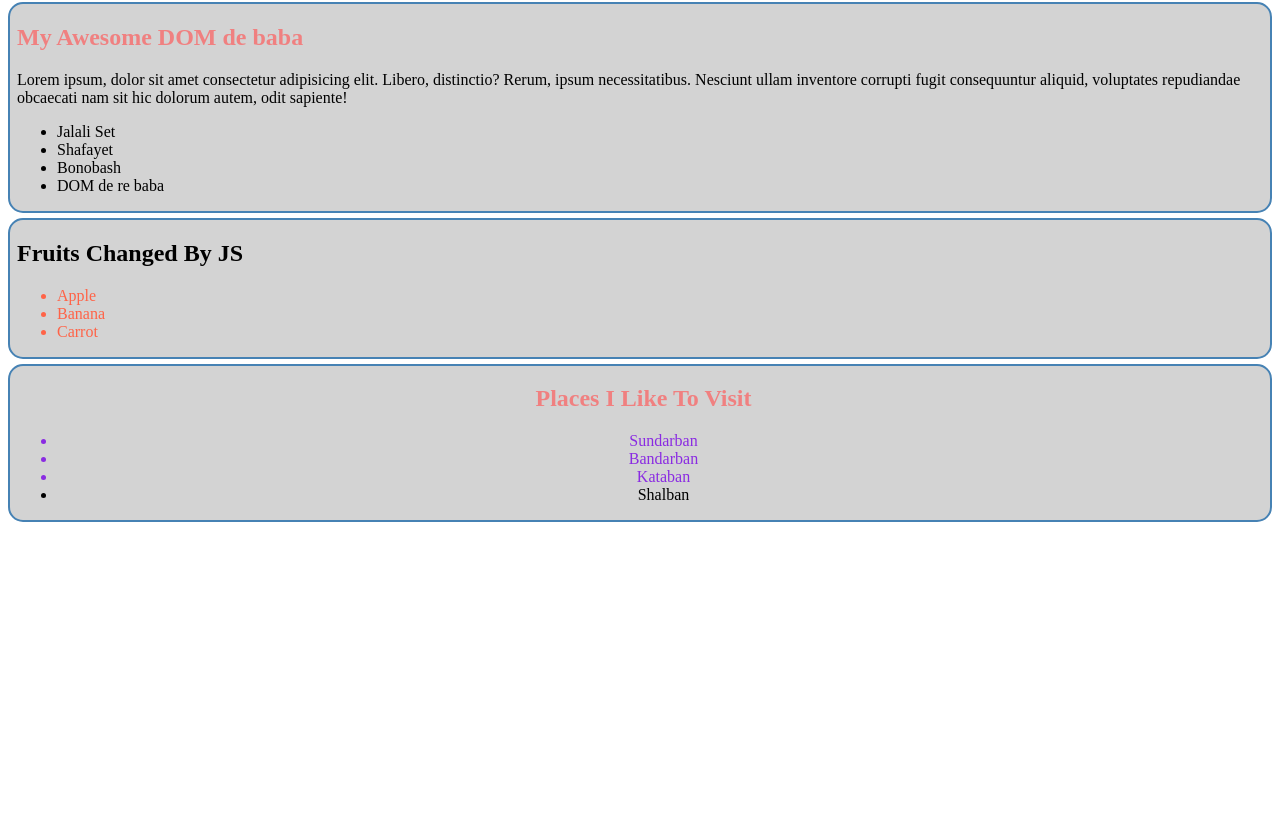
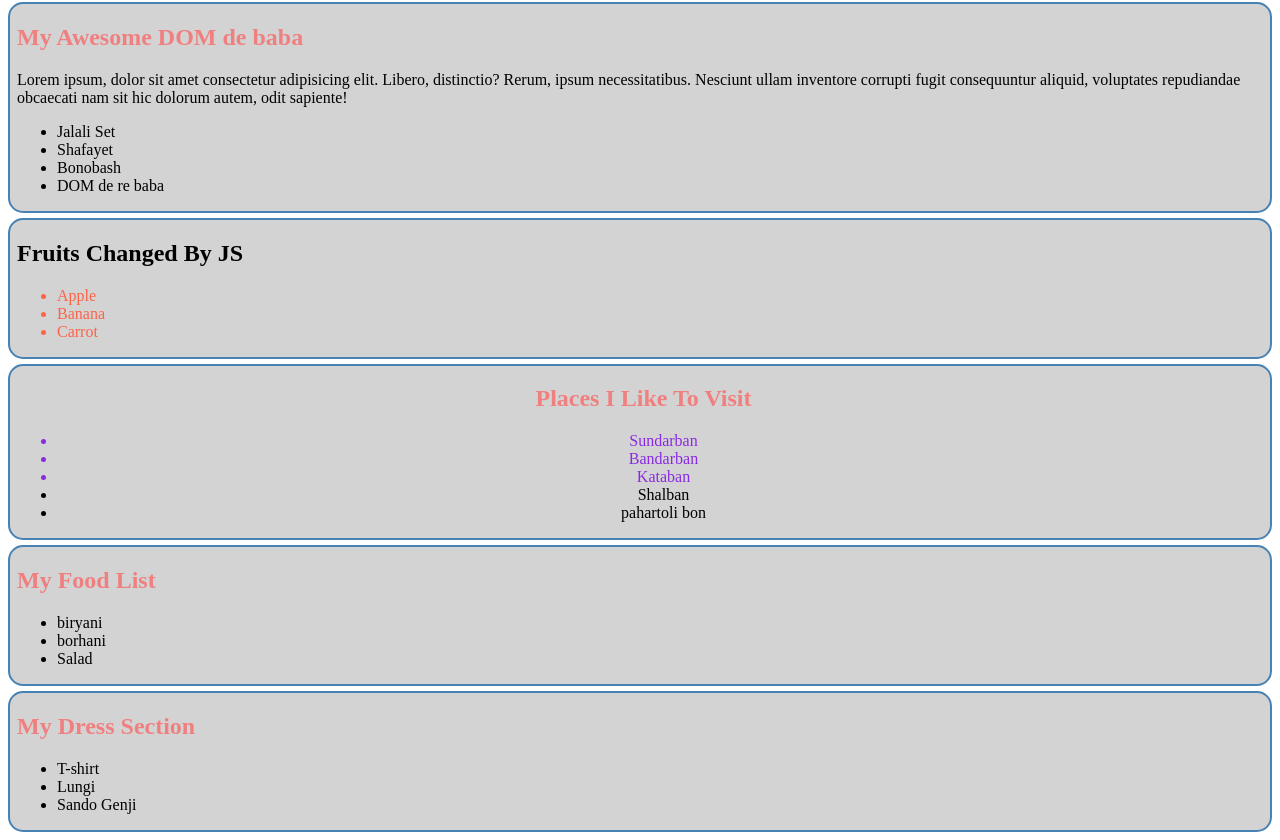
Before and after one commit to hafizurrahmanrazib/tour-of-dom, a plain HTML site: page index.html in a window 1280 px wide. Shown: the part 78-918 px from the top of the page. Before the commit the page ends 800 px from the top, so only its background shows below. Drawn offline with Linux system fonts and the light colour scheme.

Commit message:
module 24 done

```diff
--- a/index.html
+++ b/index.html
@@ -26,7 +26,7 @@
     <header>
         <h1>Welcome to my DOM</h1>
     </header>
-    <main>
+    <main id="main-container">
         <section>
             <h1>My Awesome DOM de baba</h1>
             <p>Lorem ipsum, dolor sit amet consectetur adipisicing elit. Libero, distinctio? Rerum, ipsum
@@ -49,7 +49,7 @@
         </section>
         <section id="places-container" class="large-text">
             <h1 id="places-title">Places I Like To Visit</h1>
-            <ul>
+            <ul id="places-list">
                 <li class="important-places">Sundarban</li>
                 <li class="important-places">Bandarban</li>
                 <li class="important-places">Kataban</li>
@@ -58,6 +58,7 @@
         </section>
     </main>
     <script src="./js/dom.js"></script>
+    <script src="./js/append.js"></script>
     <script src="./js/styleInJs.js"></script>
     <script>
         const liCollection = document.getElementsByTagName('li');
--- /dev/null
+++ b/js/append.js
@@ -0,0 +1,47 @@
+//1.Where to add
+const placesList = document.getElementById('places-list');
+// What to be added
+const li = document.createElement('li');
+li.innerText = 'pahartoli bon';
+// 3. Add the child
+placesList.appendChild(li);
+
+// Step-01: Where to add
+const mainContainer = document.getElementById('main-container');
+
+// Step-02: What to be added
+const section = document.createElement('section');
+const h1 = document.createElement('h1');
+h1.innerText = 'My Food List';
+section.appendChild(h1);
+
+const ul = document.createElement('ul');
+const li1 = document.createElement('li');
+li1.innerText = 'biryani';
+ul.appendChild(li1);
+
+const li2 = document.createElement('li');
+li2.innerText = 'borhani';
+ul.appendChild(li2);
+
+const li3 = document.createElement('li');
+li3.innerText = 'Salad';
+ul.appendChild(li3);
+
+section.appendChild(ul);
+
+// Step-03: Add to the child
+mainContainer.appendChild(section);
+
+
+// Sert innerHTML Directly
+const sectionDress = document.createElement('section');
+sectionDress.innerHTML = `
+<h1> My Dress Section</h1>
+<ul>
+    <li>T-shirt</li>
+    <li>Lungi</li>
+    <li>Sando Genji</li>
+</ul>
+`
+mainContainer.appendChild(sectionDress);
```
Also changed, not shown: js/first.js (added, +12 -0 lines), js/second.js (added, +7 -0 lines), js/third.js (added, +13 -0 lines), summary.html (added, +49 -0 lines).
